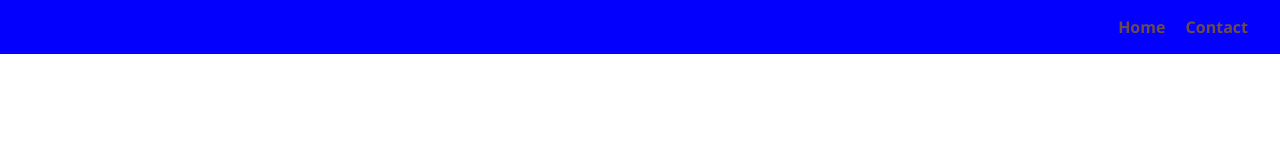
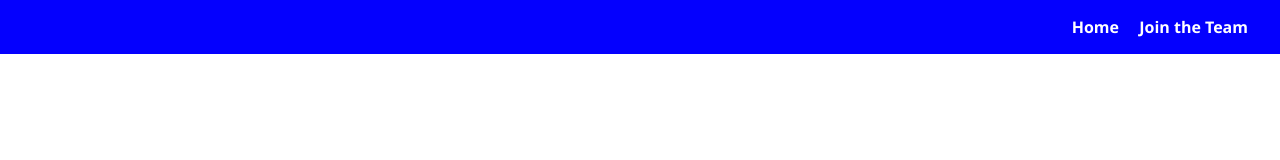
Before and after one commit to tachiu33333/triton_wrestling-main, a plain HTML site: page projects.html in a window 1280 px wide. Drawn offline with Linux system fonts and the light colour scheme.

Commit message:
update names

```diff
--- a/projects.html
+++ b/projects.html
@@ -14,7 +14,7 @@
  <!-- Sets character encoding so special characters are displayed properly -->
 
 
- <title>Project</title>
+ <title>About</title>
  <!-- This is the title that appears in the browser tab -->
 
 
@@ -39,7 +39,7 @@
      <!-- Link to go back to the homepage -->
 
 
-     <a href="contact.html">Contact</a>
+     <a href="contact.html">Join the Team</a>
      <!-- Link to the contact page -->
    </div>
  </nav>
--- a/style.css
+++ b/style.css
@@ -12,14 +12,11 @@
     display: flex;
     /* Uses Flexbox to lay out items in a row */
 
-
     justify-content: flex-end;
     /* Aligns the nav links to the right */
 
-
     padding: 1rem 2rem;
     /* Adds padding inside the nav for spacing */
-
 
     background-color: #0400fe;
     /* Earth tone background (light brown/gray) */
@@ -36,13 +33,10 @@
     /* Adds space between the links */
 
 
-    color: #6d4c41;
-    /* Dark brown link color */
-
+    color: #ffffff;
 
     font-weight: bold;
     /* Makes link text bold for emphasis */
-
 
     transition: color 0.32s ease;
     /* Smooth transition effect when hovering over links */
```
